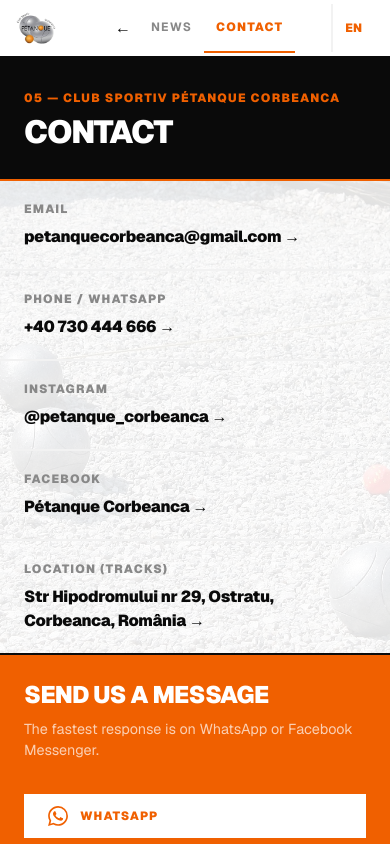
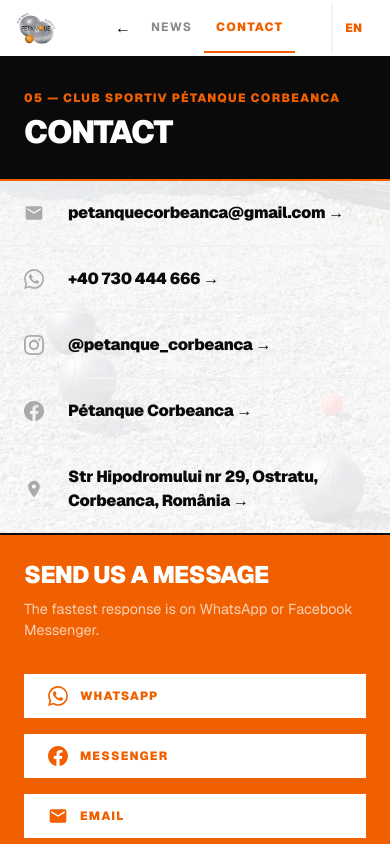
Before and after one commit to agoga70/petanque-corbeanca, a Next.js app: page /en/contact in a window 390 px wide. Shown: the top 844 px of the page. Built offline with nearby package versions, Linux system fonts and the light colour scheme.

Commit message:
Contact: 1/3 image on landscape, add icons to contact rows

```diff
--- a/src/app/[locale]/contact/page.tsx
+++ b/src/app/[locale]/contact/page.tsx
@@ -4,15 +4,31 @@
   return <ContactContent />;
 }
 
+const IconEmail = () => (
+  <svg className="w-5 h-5 shrink-0" fill="currentColor" viewBox="0 0 24 24"><path d="M20 4H4c-1.1 0-2 .9-2 2v12c0 1.1.9 2 2 2h16c1.1 0 2-.9 2-2V6c0-1.1-.9-2-2-2zm0 4-8 5-8-5V6l8 5 8-5v2z"/></svg>
+);
+const IconWhatsApp = () => (
+  <svg className="w-5 h-5 shrink-0" fill="currentColor" viewBox="0 0 24 24"><path d="M17.472 14.382c-.297-.149-1.758-.867-2.03-.967-.273-.099-.471-.148-.67.15-.197.297-.767.966-.94 1.164-.173.199-.347.223-.644.075-.297-.15-1.255-.463-2.39-1.475-.883-.788-1.48-1.761-1.653-2.059-.173-.297-.018-.458.13-.606.134-.133.298-.347.446-.52.149-.174.198-.298.298-.497.099-.198.05-.371-.025-.52-.075-.149-.669-1.612-.916-2.207-.242-.579-.487-.5-.669-.51-.173-.008-.371-.01-.57-.01-.198 0-.52.074-.792.372-.272.297-1.04 1.016-1.04 2.479 0 1.462 1.065 2.875 1.213 3.074.149.198 2.096 3.2 5.077 4.487.709.306 1.262.489 1.694.625.712.227 1.36.195 1.871.118.571-.085 1.758-.719 2.006-1.413.248-.694.248-1.289.173-1.413-.074-.124-.272-.198-.57-.347m-5.421 7.403h-.004a9.87 9.87 0 01-5.031-1.378l-.361-.214-3.741.982.998-3.648-.235-.374a9.86 9.86 0 01-1.51-5.26c.001-5.45 4.436-9.884 9.888-9.884 2.64 0 5.122 1.03 6.988 2.898a9.825 9.825 0 012.893 6.994c-.003 5.45-4.437 9.884-9.885 9.884m8.413-18.297A11.815 11.815 0 0012.05 0C5.495 0 .16 5.335.157 11.892c0 2.096.547 4.142 1.588 5.945L.057 24l6.305-1.654a11.882 11.882 0 005.683 1.448h.005c6.554 0 11.89-5.335 11.893-11.893a11.821 11.821 0 00-3.48-8.413z"/></svg>
+);
+const IconInstagram = () => (
+  <svg className="w-5 h-5 shrink-0" fill="currentColor" viewBox="0 0 24 24"><path d="M12 2.163c3.204 0 3.584.012 4.85.07 3.252.148 4.771 1.691 4.919 4.919.058 1.265.069 1.645.069 4.849 0 3.205-.012 3.584-.069 4.849-.149 3.225-1.664 4.771-4.919 4.919-1.266.058-1.644.07-4.85.07-3.204 0-3.584-.012-4.849-.07-3.26-.149-4.771-1.699-4.919-4.92-.058-1.265-.07-1.644-.07-4.849 0-3.204.013-3.583.07-4.849.149-3.227 1.664-4.771 4.919-4.919 1.266-.057 1.645-.069 4.849-.069zm0-2.163c-3.259 0-3.667.014-4.947.072-4.358.2-6.78 2.618-6.98 6.98-.059 1.281-.073 1.689-.073 4.948 0 3.259.014 3.668.072 4.948.2 4.358 2.618 6.78 6.98 6.98 1.281.058 1.689.072 4.948.072 3.259 0 3.668-.014 4.948-.072 4.354-.2 6.782-2.618 6.979-6.98.059-1.28.073-1.689.073-4.948 0-3.259-.014-3.667-.072-4.947-.196-4.354-2.617-6.78-6.979-6.98-1.281-.059-1.69-.073-4.949-.073zm0 5.838c-3.403 0-6.162 2.759-6.162 6.162s2.759 6.163 6.162 6.163 6.162-2.759 6.162-6.163c0-3.403-2.759-6.162-6.162-6.162zm0 10.162c-2.209 0-4-1.79-4-4 0-2.209 1.791-4 4-4s4 1.791 4 4c0 2.21-1.791 4-4 4zm6.406-11.845c-.796 0-1.441.645-1.441 1.44s.645 1.44 1.441 1.44c.795 0 1.439-.645 1.439-1.44s-.644-1.44-1.439-1.44z"/></svg>
+);
+const IconFacebook = () => (
+  <svg className="w-5 h-5 shrink-0" fill="currentColor" viewBox="0 0 24 24"><path d="M24 12.073C24 5.405 18.627 0 12 0S0 5.405 0 12.073C0 18.1 4.388 23.094 10.125 24v-8.437H7.078v-3.49h3.047V9.41c0-3.025 1.792-4.697 4.533-4.697 1.312 0 2.686.236 2.686.236v2.97h-1.513c-1.491 0-1.956.93-1.956 1.887v2.267h3.328l-.532 3.49h-2.796V24C19.612 23.094 24 18.1 24 12.073z"/></svg>
+);
+const IconMapPin = () => (
+  <svg className="w-5 h-5 shrink-0" fill="currentColor" viewBox="0 0 24 24"><path d="M12 2C8.13 2 5 5.13 5 9c0 5.25 7 13 7 13s7-7.75 7-13c0-3.87-3.13-7-7-7zm0 9.5c-1.38 0-2.5-1.12-2.5-2.5s1.12-2.5 2.5-2.5 2.5 1.12 2.5 2.5-1.12 2.5-2.5 2.5z"/></svg>
+);
+
 function ContactContent() {
   const t = useTranslations("contact");
 
   const contacts = [
-    { label: t("email_label"), value: "petanquecorbeanca@gmail.com", href: "mailto:petanquecorbeanca@gmail.com" },
-    { label: t("phone_label"), value: "+40 730 444 666", href: "https://wa.me/40730444666" },
-    { label: "Instagram", value: "@petanque_corbeanca", href: "https://www.instagram.com/petanque_corbeanca/" },
-    { label: "Facebook", value: "Pétanque Corbeanca", href: "https://www.facebook.com/PetanqueCorbeanca" },
-    { label: t("location_label"), value: "Str Hipodromului nr 29, Ostratu, Corbeanca, România", href: "https://maps.app.goo.gl/zFxicKfNnTmSWbw67" },
+    { label: t("email_label"), value: "petanquecorbeanca@gmail.com", href: "mailto:petanquecorbeanca@gmail.com", icon: <IconEmail /> },
+    { label: t("phone_label"), value: "+40 730 444 666", href: "https://wa.me/40730444666", icon: <IconWhatsApp /> },
+    { label: "Instagram", value: "@petanque_corbeanca", href: "https://www.instagram.com/petanque_corbeanca/", icon: <IconInstagram /> },
+    { label: "Facebook", value: "Pétanque Corbeanca", href: "https://www.facebook.com/PetanqueCorbeanca", icon: <IconFacebook /> },
+    { label: t("location_label"), value: "Str Hipodromului nr 29, Ostratu, Corbeanca, România", href: "https://maps.app.goo.gl/zFxicKfNnTmSWbw67", icon: <IconMapPin /> },
   ];
 
   return (
@@ -40,7 +56,7 @@
           backgroundAttachment: "fixed",
         }}>
         <div className="flex-1 flex flex-col" style={{ background: "rgba(255,255,255,0.88)", borderBottom: "2px solid #0a0a0a" }}>
-        <div className="flex-1 max-w-7xl mx-auto grid grid-cols-1 sm:grid-cols-[400px_1fr] lg:grid-cols-[400px_1fr_400px]">
+        <div className="flex-1 max-w-7xl mx-auto grid grid-cols-1 sm:grid-cols-[1fr_2fr] lg:grid-cols-[400px_1fr_400px]">
 
           {/* Left image — visible from sm (landscape phone) upward */}
           <div className="hidden sm:block" style={{ overflow: "hidden", borderRight: "2px solid #0a0a0a" }}>
@@ -52,24 +68,30 @@
             {contacts.map((c, i) => (
               <div
                 key={c.label}
-                className="px-6 py-5 grid md:grid-cols-3 items-center"
+                className="px-6 py-5 grid grid-cols-[2rem_1fr] md:grid-cols-[2rem_auto_1fr] gap-x-3 items-center"
                 style={{ borderBottom: i < contacts.length - 1 ? "2px solid #f2f2f2" : "none" }}
               >
-                <p className="text-xs font-black uppercase tracking-widest mb-2 md:mb-0" style={{ color: "#888" }}>
+                {/* Icon */}
+                <span style={{ color: "#aaa" }}>{c.icon}</span>
+
+                {/* Label */}
+                <p className="text-xs font-black uppercase tracking-widest hidden md:block" style={{ color: "#888" }}>
                   {c.label}
                 </p>
+
+                {/* Value */}
                 {c.href ? (
                   <a
                     href={c.href}
                     target={c.href.startsWith("http") ? "_blank" : undefined}
                     rel="noopener noreferrer"
-                    className="font-black text-base md:text-lg md:col-span-2 transition-colors hover:text-red-600"
+                    className="font-black text-base md:text-lg transition-colors hover:text-red-600 col-start-2 md:col-start-3"
                     style={{ letterSpacing: "-0.02em", color: "#0a0a0a" }}
                   >
                     {c.value} →
                   </a>
                 ) : (
-                  <p className="font-black text-base md:text-lg md:col-span-2" style={{ letterSpacing: "-0.02em" }}>
+                  <p className="font-black text-base md:text-lg col-start-2 md:col-start-3" style={{ letterSpacing: "-0.02em" }}>
                     {c.value}
                   </p>
                 )}
@@ -103,7 +125,7 @@
               className="flex items-center gap-3 px-6 py-3 font-black text-xs uppercase tracking-widest transition-opacity hover:opacity-80"
               style={{ background: "#fff", color: "#F06000" }}
             >
-              <svg className="w-5 h-5" fill="currentColor" viewBox="0 0 24 24"><path d="M17.472 14.382c-.297-.149-1.758-.867-2.03-.967-.273-.099-.471-.148-.67.15-.197.297-.767.966-.94 1.164-.173.199-.347.223-.644.075-.297-.15-1.255-.463-2.39-1.475-.883-.788-1.48-1.761-1.653-2.059-.173-.297-.018-.458.13-.606.134-.133.298-.347.446-.52.149-.174.198-.298.298-.497.099-.198.05-.371-.025-.52-.075-.149-.669-1.612-.916-2.207-.242-.579-.487-.5-.669-.51-.173-.008-.371-.01-.57-.01-.198 0-.52.074-.792.372-.272.297-1.04 1.016-1.04 2.479 0 1.462 1.065 2.875 1.213 3.074.149.198 2.096 3.2 5.077 4.487.709.306 1.262.489 1.694.625.712.227 1.36.195 1.871.118.571-.085 1.758-.719 2.006-1.413.248-.694.248-1.289.173-1.413-.074-.124-.272-.198-.57-.347m-5.421 7.403h-.004a9.87 9.87 0 01-5.031-1.378l-.361-.214-3.741.982.998-3.648-.235-.374a9.86 9.86 0 01-1.51-5.26c.001-5.45 4.436-9.884 9.888-9.884 2.64 0 5.122 1.03 6.988 2.898a9.825 9.825 0 012.893 6.994c-.003 5.45-4.437 9.884-9.885 9.884m8.413-18.297A11.815 11.815 0 0012.05 0C5.495 0 .16 5.335.157 11.892c0 2.096.547 4.142 1.588 5.945L.057 24l6.305-1.654a11.882 11.882 0 005.683 1.448h.005c6.554 0 11.89-5.335 11.893-11.893a11.821 11.821 0 00-3.48-8.413z"/></svg>
+              <IconWhatsApp />
               WhatsApp
             </a>
             <a
@@ -113,7 +135,7 @@
               className="flex items-center gap-3 px-6 py-3 font-black text-xs uppercase tracking-widest transition-opacity hover:opacity-80"
               style={{ background: "#fff", color: "#F06000" }}
             >
-              <svg className="w-5 h-5" fill="currentColor" viewBox="0 0 24 24"><path d="M12 0C5.373 0 0 4.974 0 11.111c0 3.498 1.744 6.614 4.469 8.654V24l4.088-2.242c1.092.301 2.246.464 3.443.464 6.627 0 12-4.974 12-11.111S18.627 0 12 0zm1.191 14.963l-3.055-3.26-5.963 3.26L10.732 8l3.131 3.26L19.752 8l-6.561 6.963z"/></svg>
+              <IconFacebook />
               Messenger
             </a>
             <a
@@ -121,7 +143,7 @@
               className="flex items-center gap-3 px-6 py-3 font-black text-xs uppercase tracking-widest transition-opacity hover:opacity-80"
               style={{ background: "#fff", color: "#F06000" }}
             >
-              <svg className="w-5 h-5" fill="currentColor" viewBox="0 0 24 24"><path d="M20 4H4c-1.1 0-2 .9-2 2v12c0 1.1.9 2 2 2h16c1.1 0 2-.9 2-2V6c0-1.1-.9-2-2-2zm0 4-8 5-8-5V6l8 5 8-5v2z"/></svg>
+              <IconEmail />
               Email
             </a>
           </div>
```
